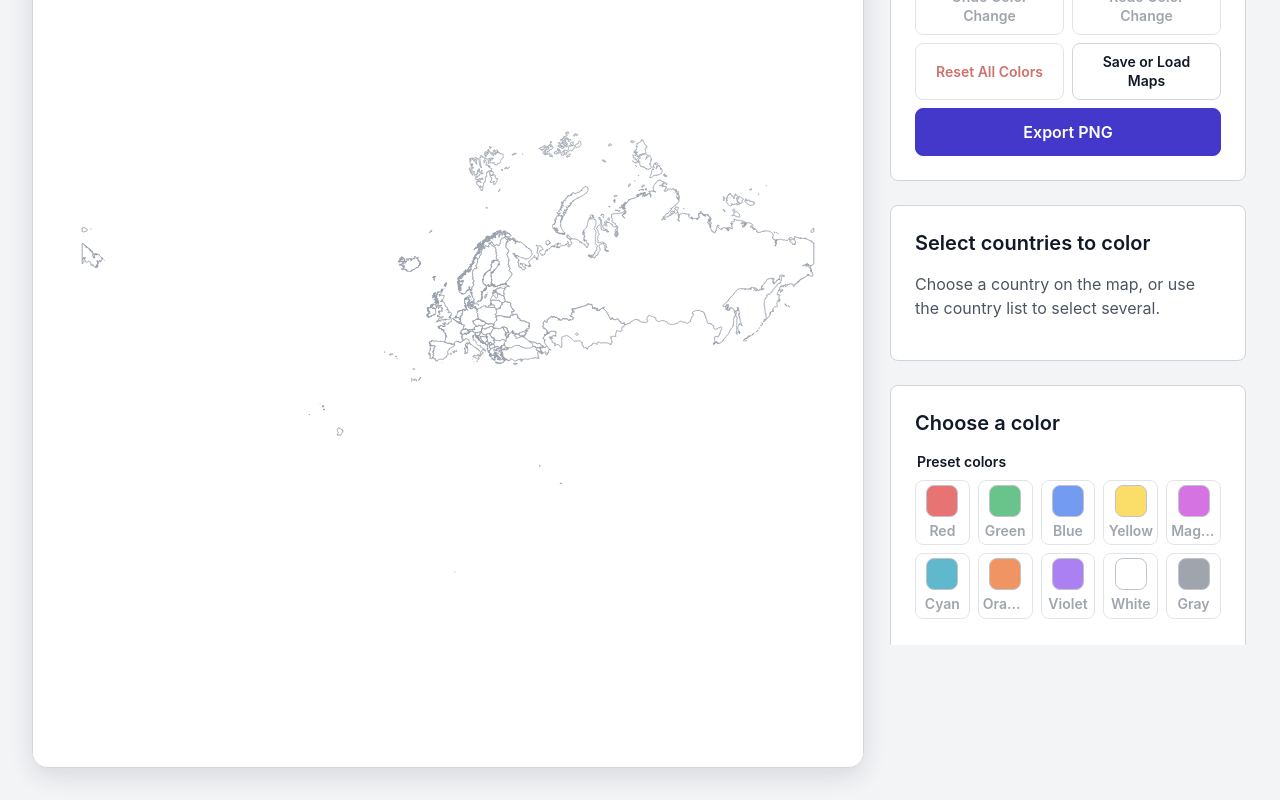
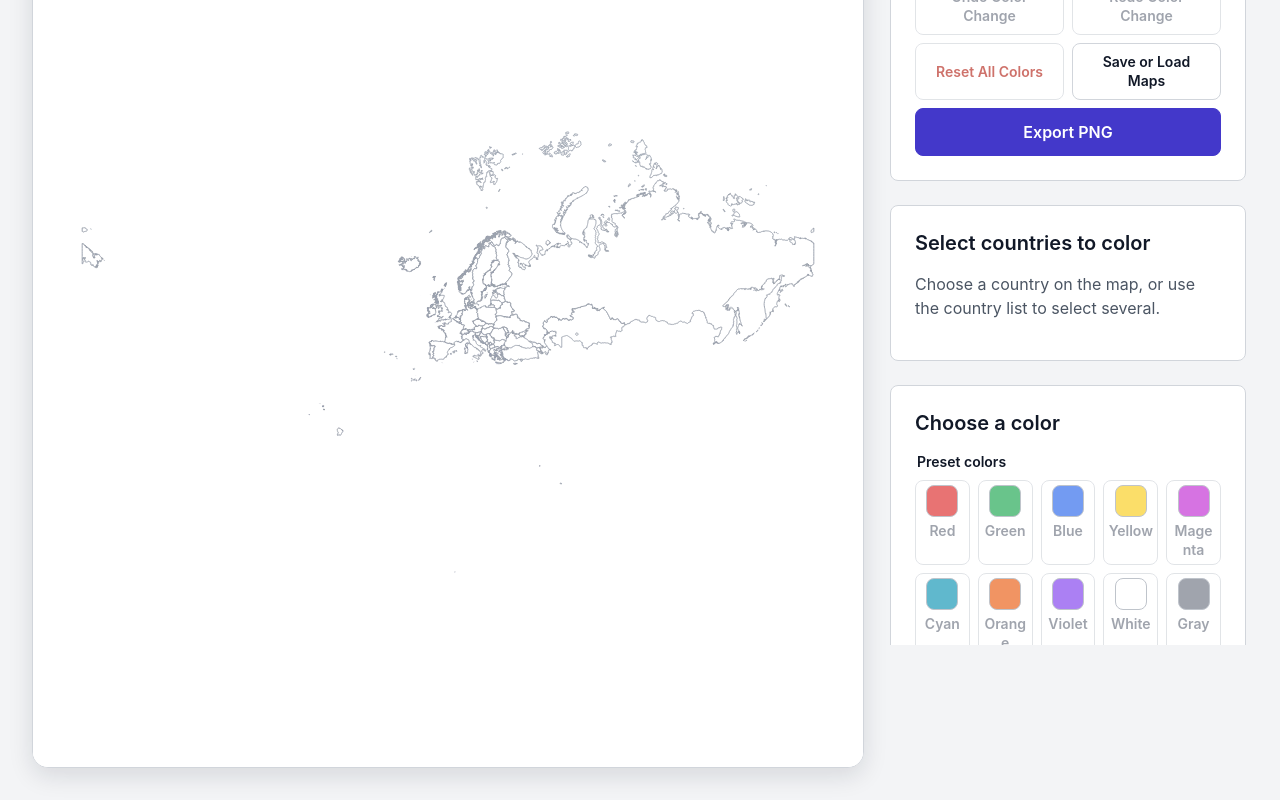
Before and after one commit to Haroldas-Matulevicius/countriesIRL, a React (Vite) app: page / in a window 1280 px wide. Shown: the part 493-1293 px from the top of the page. Built offline with nearby package versions, Linux system fonts and the light colour scheme.

Commit message:
fix(01): UIR-03 show full preset names

```diff
--- a/src/components/ColorPicker.tsx
+++ b/src/components/ColorPicker.tsx
@@ -150,7 +150,7 @@ export function ColorPicker({
                   style={{ backgroundColor: preset.value }}
                   aria-hidden="true"
                 />
-                <span>{preset.name}</span>
+                <span className="color-picker__preset-name">{preset.name}</span>
                 {isActive ? (
                   <span className="color-picker__active-check" aria-hidden="true">
                     ✓
--- a/src/styles/Controls.css
+++ b/src/styles/Controls.css
@@ -181,11 +181,12 @@
   border-radius: var(--radius-control);
 }
 
-.color-picker__preset > span:nth-child(2) {
+.color-picker__preset-name {
   max-width: 100%;
-  overflow: hidden;
-  text-overflow: ellipsis;
-  white-space: nowrap;
+  line-height: 1.4;
+  overflow-wrap: anywhere;
+  text-align: center;
+  white-space: normal;
 }
 
 .color-picker__preset--active {
```
Also changed, not shown: 1 other file (tests, documents, lock files or other folders).
